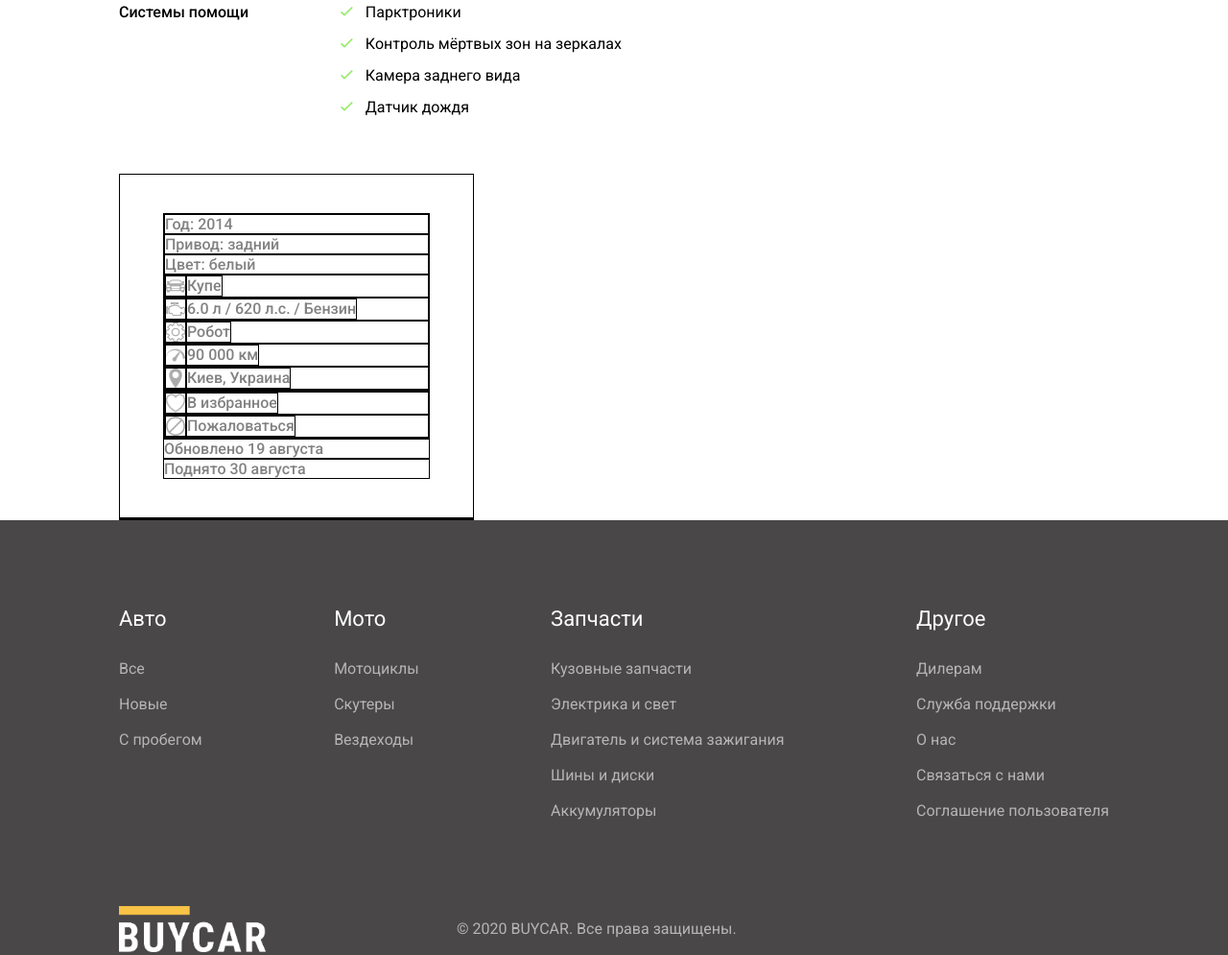
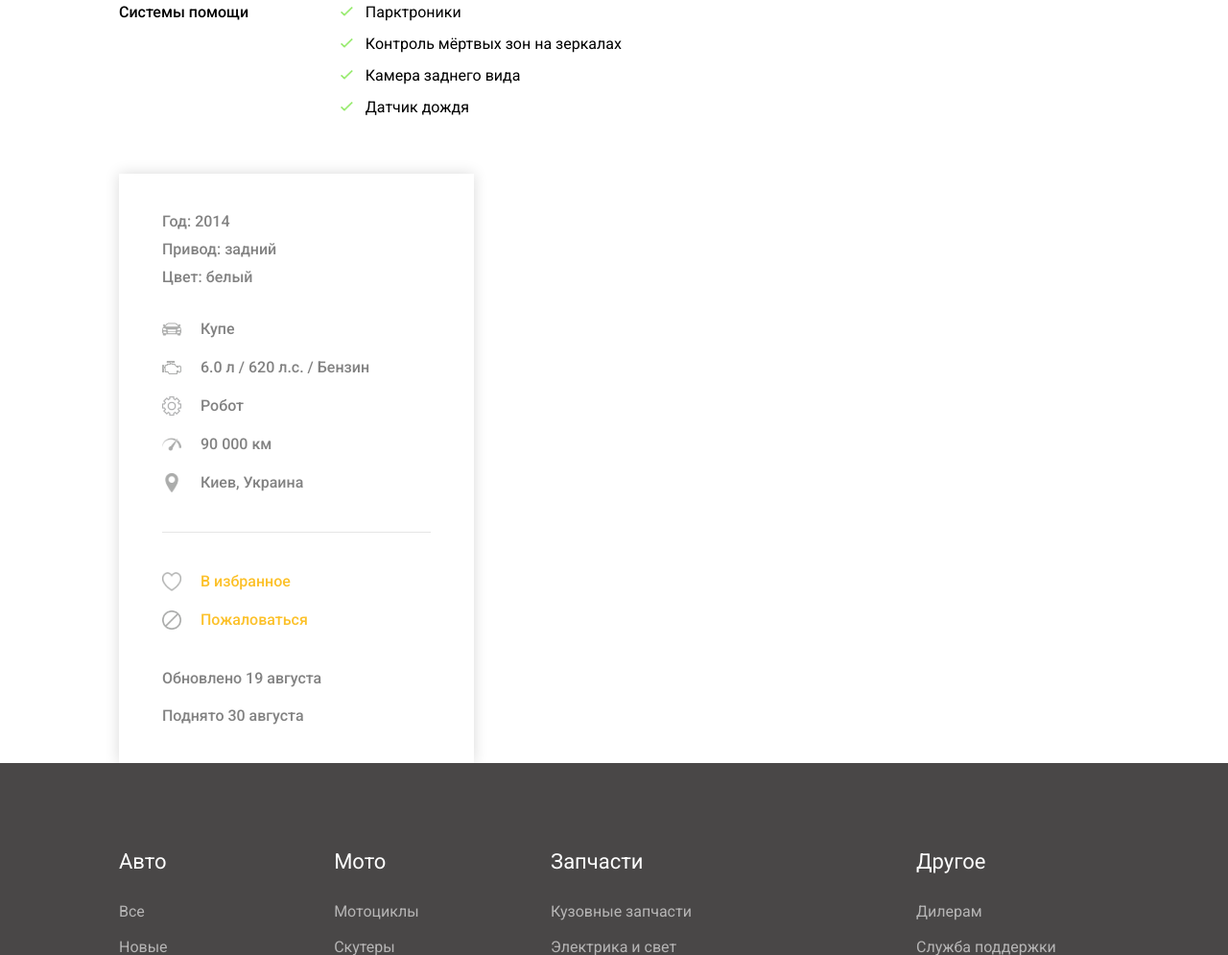
Before and after one commit to unicode256/BUYCAR, a website: page public/ad.html in a window 1280 px wide. Shown: the part 1761-2756 px from the top of the page at 96% size. Drawn offline with nearby package versions, Linux system fonts and the light colour scheme.

Commit message:
created car info in ad page

```diff
--- a/public/ad.css
+++ b/public/ad.css
@@ -153,12 +153,13 @@ input {
 }
 
 .main_content .other_info * {
-    border: 1px solid black;
+    /* border: 1px solid black; */
 }
 
 .main_content .other_info {
     width: 370px;
     font-size: 16px;
+    box-shadow: 0px 0px 14px 0px rgba(0,0,0,0.15);
 }
 
 .main_content .other_info .car_info {
@@ -184,6 +185,41 @@ input {
     height: 20px;
 }
 
+.main_content .other_info .car_info > div > span {
+    margin-bottom: 10px;
+}
+
+.main_content .other_info .car_info > div > span:nth-child(3) {
+    margin-bottom: 35px;
+}
+
+.main_content .other_info .car_info > div > div {
+    margin-bottom: 20px;
+}
+
+.main_content .other_info .car_info > div > div:last-child {
+    margin-bottom: 0;
+}
+
+.main_content .other_info .car_info > div:first-child {
+    padding-bottom: 41px;
+}
+
+.main_content .other_info .car_info > div:nth-child(2) {
+    margin-bottom: 41px;
+    padding-top: 41px;
+    color: #FCC12A;
+    border-top: 1px solid #E5E5E5;
+}
+
+.main_content .other_info .car_info > div > div img {
+    margin-right: 20px;
+}
+
+.main_content .other_info .car_info > span:nth-child(3) {
+    margin-bottom: 20px;
+}
+
 .main_content .other_info .car_info > span:first-child, .main_content .other_info .car_info > span:nth-child(2) {
 
 }
```
